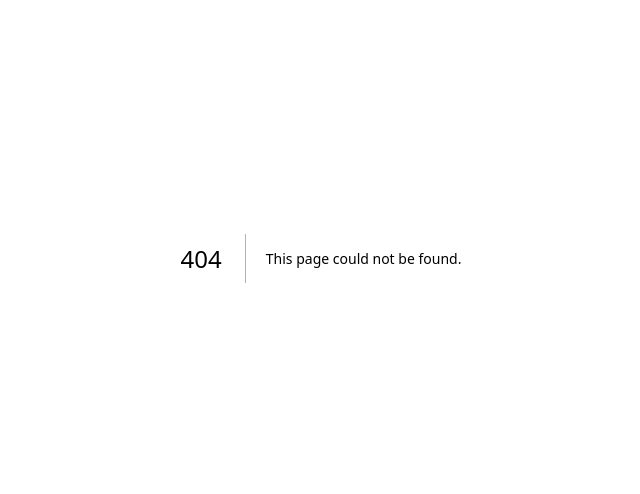
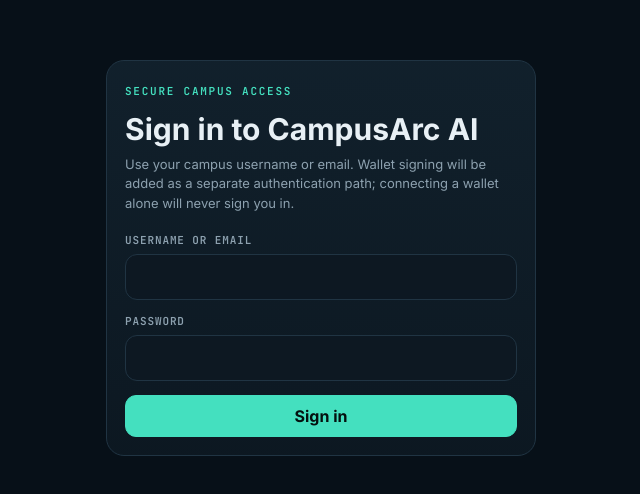
Before and after one commit to AMRISHKUMARDWIVEDI08/CampusArc-AI, a Next.js app in the folder frontend/: page /login in a window 1280 px wide. Before the commit this address had no page. Shown: the part 142-636 px from the top of the page, without its empty margins (319-959 px from the left). Built offline with nearby package versions, Linux system fonts and the light colour scheme; no server answers.

Commit message:
feat(frontend): restore secure login screen

```diff
--- /dev/null
+++ b/frontend/app/login/page.js
@@ -0,0 +1,50 @@
+'use client';
+
+import { useState } from 'react';
+import { useRouter, useSearchParams } from 'next/navigation';
+import { useAuth } from '../../hooks/useAuth';
+
+export default function LoginPage() {
+  const router = useRouter();
+  const params = useSearchParams();
+  const { login } = useAuth();
+  const [loginValue, setLoginValue] = useState('');
+  const [password, setPassword] = useState('');
+  const [busy, setBusy] = useState(false);
+  const [error, setError] = useState('');
+
+  async function submit(event) {
+    event.preventDefault();
+    setError('');
+    if (!loginValue.trim() || !password) {
+      setError('Enter your username/email and password.');
+      return;
+    }
+    setBusy(true);
+    try {
+      const user = await login({ login: loginValue.trim(), password });
+      router.replace(user.role === 'admin' ? '/admin' : '/student');
+    } catch (err) {
+      setError(err?.message || 'Sign in failed.');
+    } finally {
+      setBusy(false);
+    }
+  }
+
+  return (
+    <main className="login-wrap">
+      <section className="card login-card" aria-labelledby="login-title">
+        <span className="eyebrow">secure campus access</span>
+        <h1 id="login-title" style={{ marginTop: 12, fontSize: 30 }}>Sign in to CampusArc AI</h1>
+        <p className="muted" style={{ marginTop: 8, lineHeight: 1.5 }}>Use your campus username or email. Wallet signing will be added as a separate authentication path; connecting a wallet alone will never sign you in.</p>
+        {params.get('role') ? <p className="label" style={{ marginTop: 16 }}>Requested portal: {params.get('role')}</p> : null}
+        <form className="form" style={{ marginTop: 20 }} onSubmit={submit}>
+          <div className="field"><label htmlFor="login">Username or email</label><input id="login" value={loginValue} onChange={(e) => setLoginValue(e.target.value)} autoComplete="username" /></div>
+          <div className="field"><label htmlFor="password">Password</label><input id="password" type="password" value={password} onChange={(e) => setPassword(e.target.value)} autoComplete="current-password" /></div>
+          {error ? <div className="alert" role="alert">{error}</div> : null}
+          <button className="btn btn-primary" type="submit" disabled={busy}>{busy ? 'Signing in…' : 'Sign in'}</button>
+        </form>
+      </section>
+    </main>
+  );
+}
```
